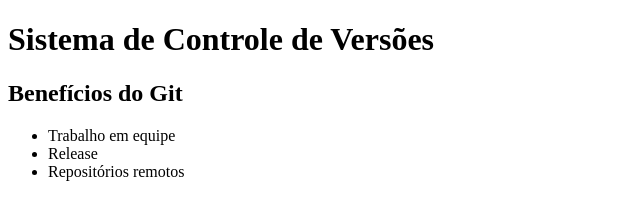
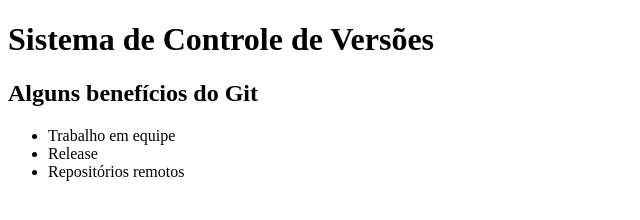
Before and after one commit to aa-abnerandrade/alura-git, a plain HTML site: page index.html in a window 1280 px wide. Shown: the whole page, without its empty margins (0-640 px from the left). Drawn offline with Linux system fonts and the light colour scheme.

Commit message:
Correções

```diff
--- a/index.html
+++ b/index.html
@@ -8,7 +8,7 @@
 </head>
 <body>
     <h1>Sistema de Controle de Versões</h1>
-    <h2>Benefícios do Git</h2>
+    <h2>Alguns benefícios do Git</h2>
 
     <ul>
         <li>Trabalho em equipe</li>
```
